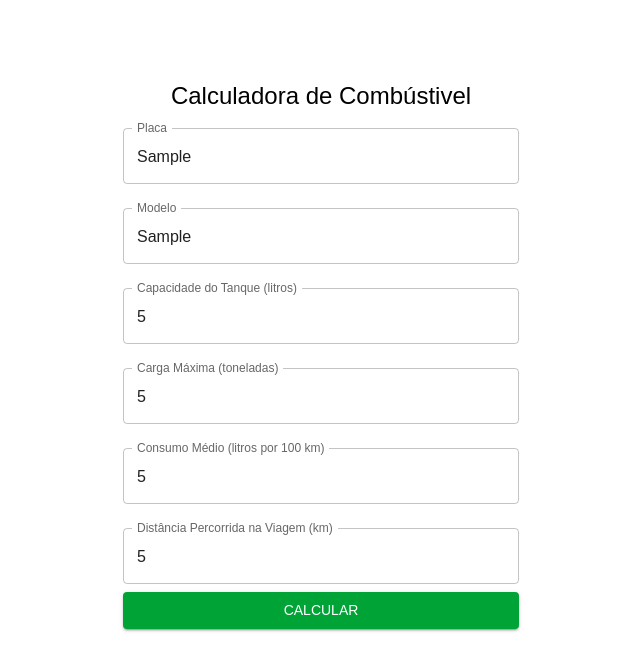
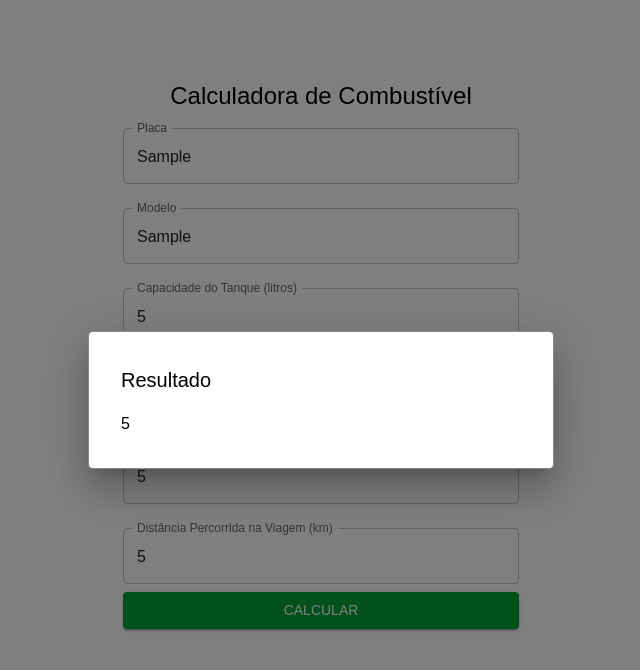
Before and after one commit to joaoqueiroz-code/calc-consumo-combustivel, a React (Create React App) app: page / in a window 1280 px wide. Both pictures are taken after typing "Sample", "Sample", "5", "5", "5", "5" into the empty fields and a click on the button "CALCULAR". Shown: the top 670 px of the page, without its empty margins (319-959 px from the left). Built offline with nearby package versions, Linux system fonts and the light colour scheme.

Commit message:
adicionando modal

```diff
--- a/src/App.tsx
+++ b/src/App.tsx
@@ -1,23 +1,67 @@
-import React from "react";
+import React, { useState } from "react";
 import Form from "./components/CalcForm.tsx";
 import theme from "./assets/themes/Main";
-import { ThemeProvider } from '@mui/material/styles';
+import { ThemeProvider } from "@mui/material/styles";
 import { Container, Typography } from "@mui/material";
-import { calculateFuel } from "./modules/functions/calculateFuel.ts"
+import Modal from "@mui/material/Modal";
+import Box from "@mui/material/Box";
+import { calculateFuel } from "./modules/functions/calculateFuel.ts";
 
 function App() {
-  const handleFormSubmit = (formData) => {
-    const response = calculateFuel(formData);
-    console.log(response);
+  const [open, setOpen] = useState(false);
+  const [modalData, setModalData] = useState(null);
+
+  const handleFormSubmit = async (formData) => {
+    try {
+      const response:any = await calculateFuel(formData);
+      setModalData(response);
+      handleOpen();
+    } catch (error) {
+      console.error("Erro ao calcular combustível:", error);
+      // Lidar com o erro, se necessário
+    }
+  };
+
+  const handleOpen = () => setOpen(true);
+  const handleClose = () => setOpen(false);
+
+  const style = {
+    position: "absolute" as "absolute",
+    top: "50%",
+    left: "50%",
+    transform: "translate(-50%, -50%)",
+    width: 400,
+    bgcolor: "background.paper",
+    borderRadius: "5px",
+    border: "1px solid #00000075",
+    boxShadow: 24,
+    p: 4,
   };
 
   return (
     <ThemeProvider theme={theme}>
       <Container component="main" maxWidth="xs" sx={{ mt: 10 }}>
         <Typography component="h1" variant="h5" sx={{ textAlign: "center" }}>
-          Calculadora de Combústivel
+          Calculadora de Combustível
         </Typography>
         <Form onSubmit={handleFormSubmit} />
+        <Modal
+          open={open}
+          onClose={handleClose}
+          aria-labelledby="modal-modal-title"
+          aria-describedby="modal-modal-description"
+        >
+          <Box sx={style}>
+            <Typography id="modal-modal-title" variant="h6" component="h2">
+              Resultado
+            </Typography>
+            {modalData !== null && (
+              <Typography id="modal-modal-description" sx={{ mt: 2 }}>
+                {modalData}
+              </Typography>
+            )}
+          </Box>
+        </Modal>
       </Container>
     </ThemeProvider>
   );
--- a/src/modules/functions/calculateFuel.ts
+++ b/src/modules/functions/calculateFuel.ts
@@ -7,6 +7,7 @@
     const { maxLoad, distanceTraveled, averageConsumption } = data;
     const averageWeightPerKm = maxLoad / distanceTraveled;
     const consumptionPerTonPerKm = averageConsumption / averageWeightPerKm;
+    console.log(consumptionPerTonPerKm);
 
     return consumptionPerTonPerKm;
   } catch (err) {
```
